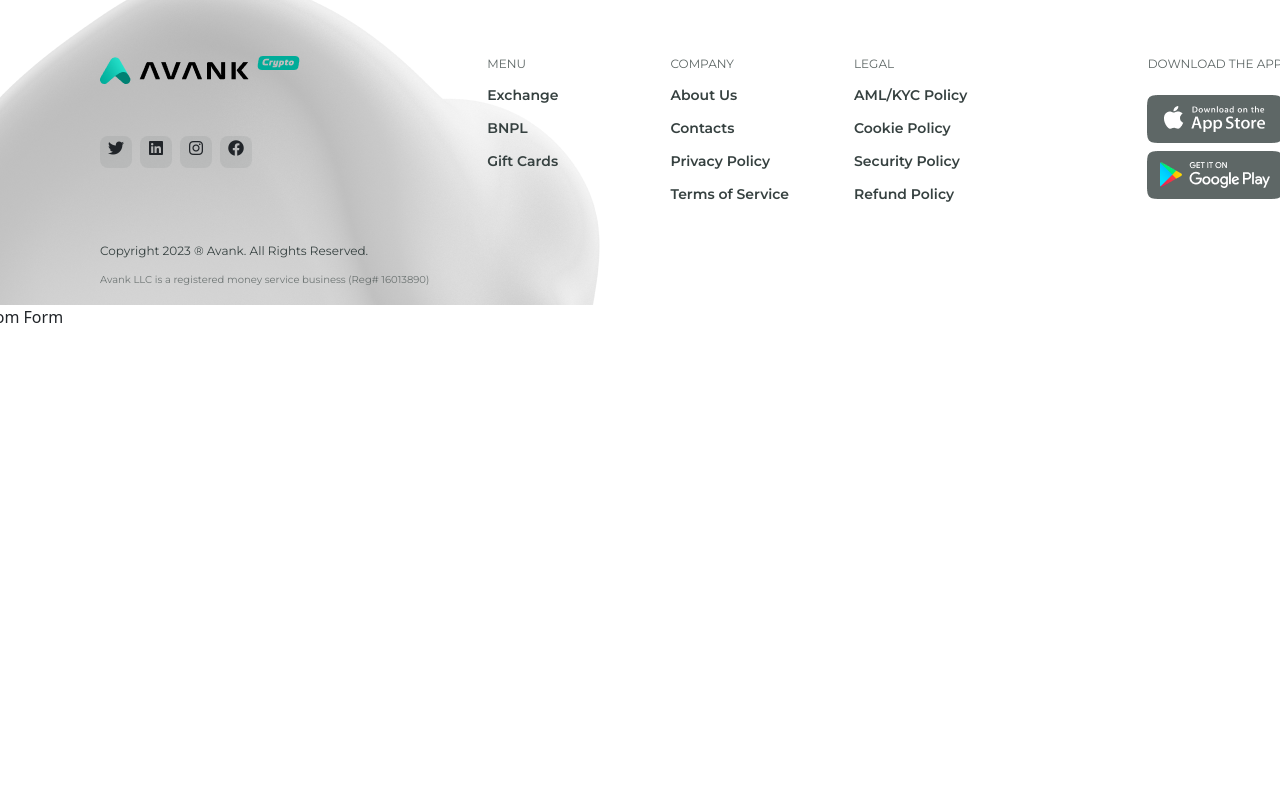
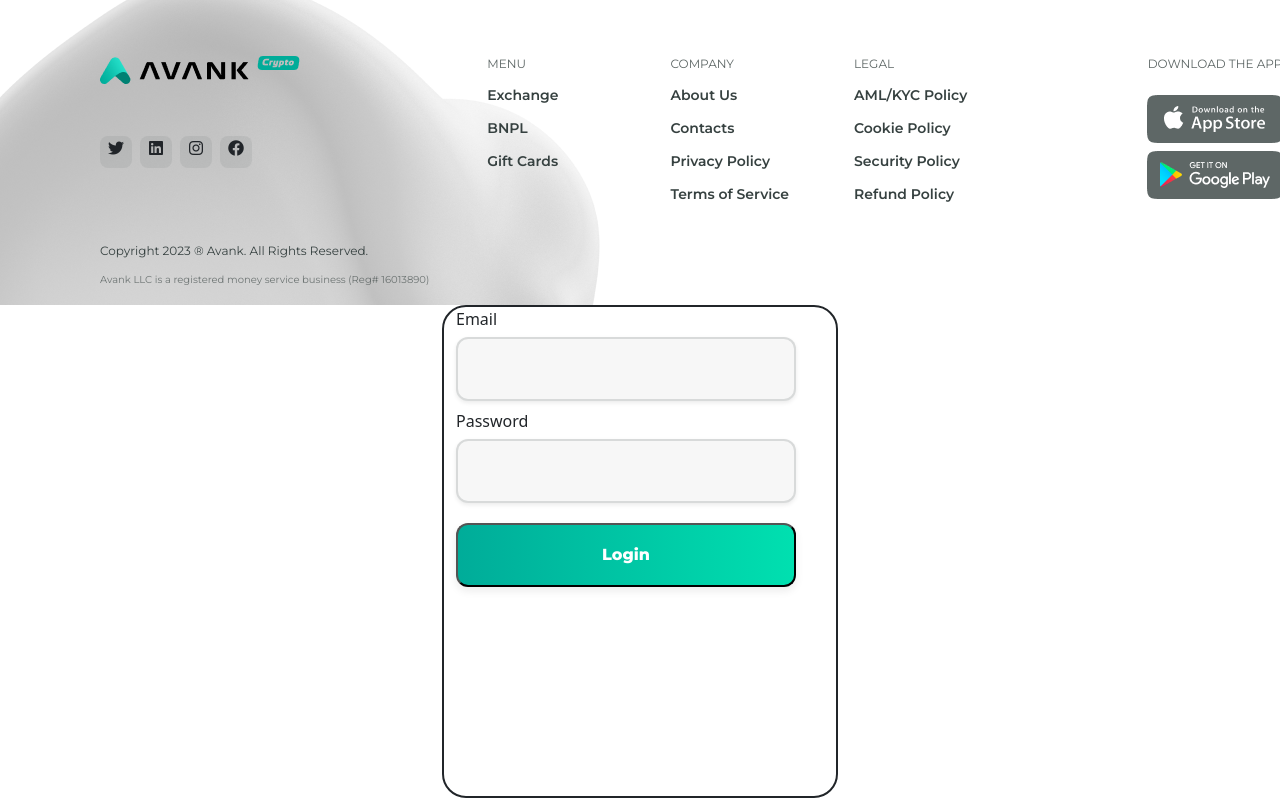
Before and after one commit to jatinrana99/avank, a Vue app: page / in a window 1280 px wide. Shown: the part 1054-1852 px from the top of the page. Before the commit the page ends 1383 px from the top, so only its background shows below. Built offline with nearby package versions, Linux system fonts and the light colour scheme.

Commit message:
Created form Component

```diff
--- a/package.json
+++ b/package.json
@@ -9,6 +9,7 @@
   },
   "dependencies": {
     "core-js": "^3.8.3",
+    "firebase": "^9.22.1",
     "vue": "^3.2.13"
   },
   "devDependencies": {
--- a/src/components/ContentHeader.vue
+++ b/src/components/ContentHeader.vue
@@ -11,7 +11,7 @@
             Lock the Account
         </div>
         <div class="contact" id="logOut">
-            Log Out
+            Log In
         </div>
     </nav>
 
--- a/src/components/Form.vue
+++ b/src/components/Form.vue
@@ -1,5 +1,16 @@
 <template>
-    <div>Hello from Form</div>
+
+    <section>
+        <div class="container">
+            <form action="">
+                <div>
+                    <label for="email">Email</label> <input type="email" id="email" v-model="email" class="char">
+                    <label for="password">Password</label> <input type="password" id="password" v-model="password" class="char">
+                    <button id="button" v-on:click.prevent="submit">Login</button>
+                </div>
+            </form>
+        </div>
+    </section>
 </template>
 
 <script>
@@ -10,4 +21,57 @@ export default {
 
 <style scoped>
 
+.container {
+width: 396px;
+height: 493px;
+border: 2px solid ;
+
+/* white/solid/500 */
+
+background: #FFFFFF;
+border-radius: 24px;
+display: flex;
+}
+
+.char{
+width: 340px;
+height: 64px;
+
+/* black/transparent/25 */
+
+background: rgba(54, 65, 64, 0.04);
+/* black/transparent/100 */
+
+border: 2px solid rgba(54, 65, 64, 0.16);
+box-shadow: 0px 2px 4px rgba(0, 0, 0, 0.08);
+border-radius: 12px;
+margin-top: 6px;
+margin-bottom: 8px;
+}
+
+#button{
+width: 340px;
+height: 64px;
+
+background: linear-gradient(88.84deg, #00AC99 0%, #00E0B0 100%);
+box-shadow: 0px 4px 8px rgba(0, 0, 0, 0.08);
+border-radius: 12px;
+
+font-family: 'Montserrat';
+font-style: normal;
+font-weight: 900;
+font-size: 16px;
+line-height: 20px;
+/* identical to box height */
+
+text-align: center;
+
+/* white/solid/500 */
+
+color: #FFFFFF;
+
+margin-top: 12px;
+
+}
+
 </style>
```
Also changed, not shown: src/components/Pop.vue (added, +47 -0 lines), src/firebase/index.js (added, +25 -0 lines), 1 other file (tests, documents, lock files or other folders).
